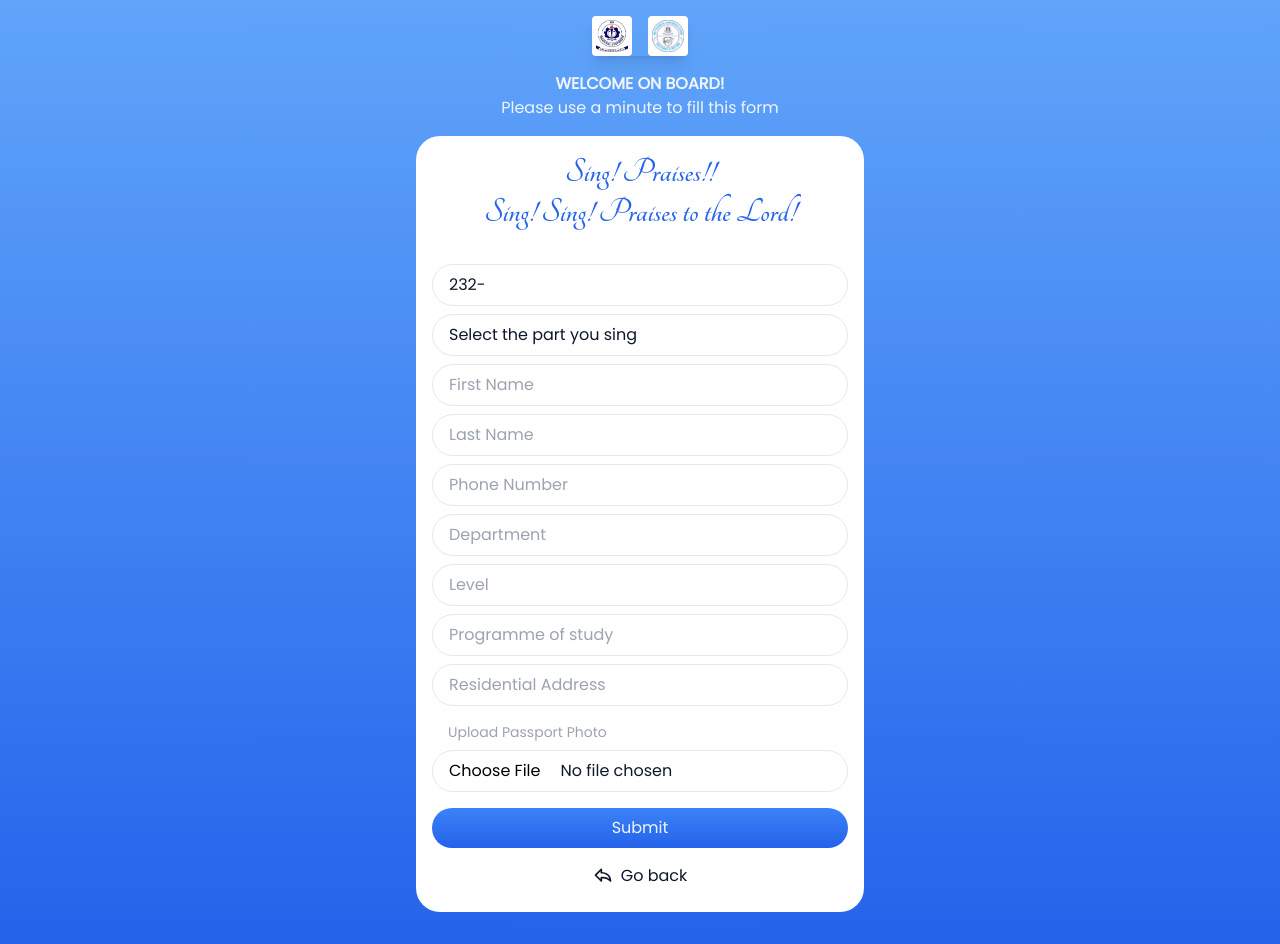
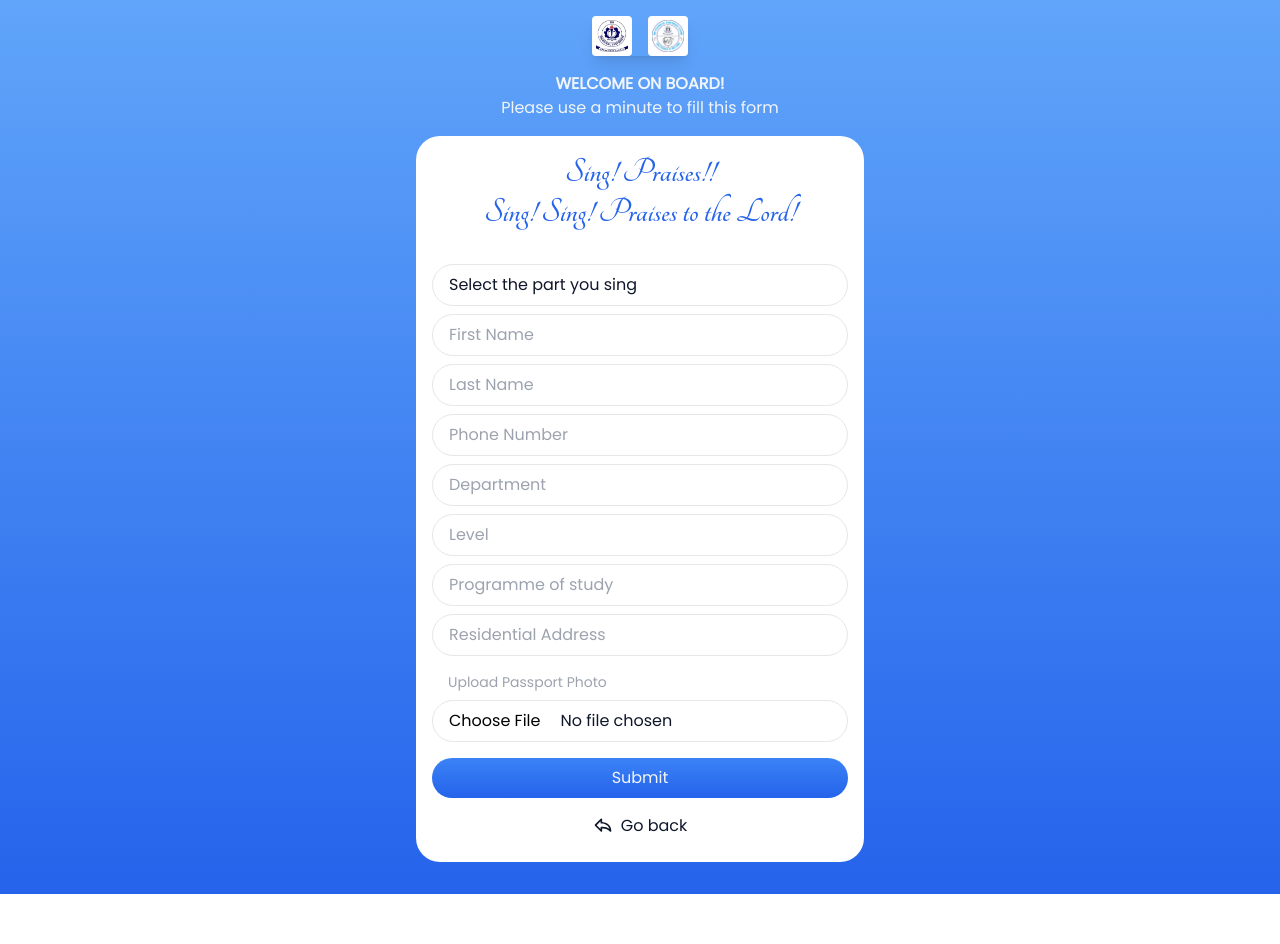
Before and after one commit to ercodr/htuchoir, a React (Vite) app: page /register in a window 1280 px wide. After the commit the page ends 894 px from the top, so only its background shows below. Built offline with nearby package versions, Linux system fonts and the light colour scheme; no server answers.

Commit message:
Update Form.jsx

```diff
--- a/src/pages/Form.jsx
+++ b/src/pages/Form.jsx
@@ -97,7 +97,7 @@ const Form = () => {
 					className="[&>*]:appearance-none [&>*]:py-2 [&>*]:px-4 [&>*]:outline-none text-slate-900 flex flex-col p-4 gap-2"
 				>
 					<input
-						type="text"
+						type="hidden"
 						className="rounded-full font-normal border"
 						name="membership_id"
 						readOnly
```
